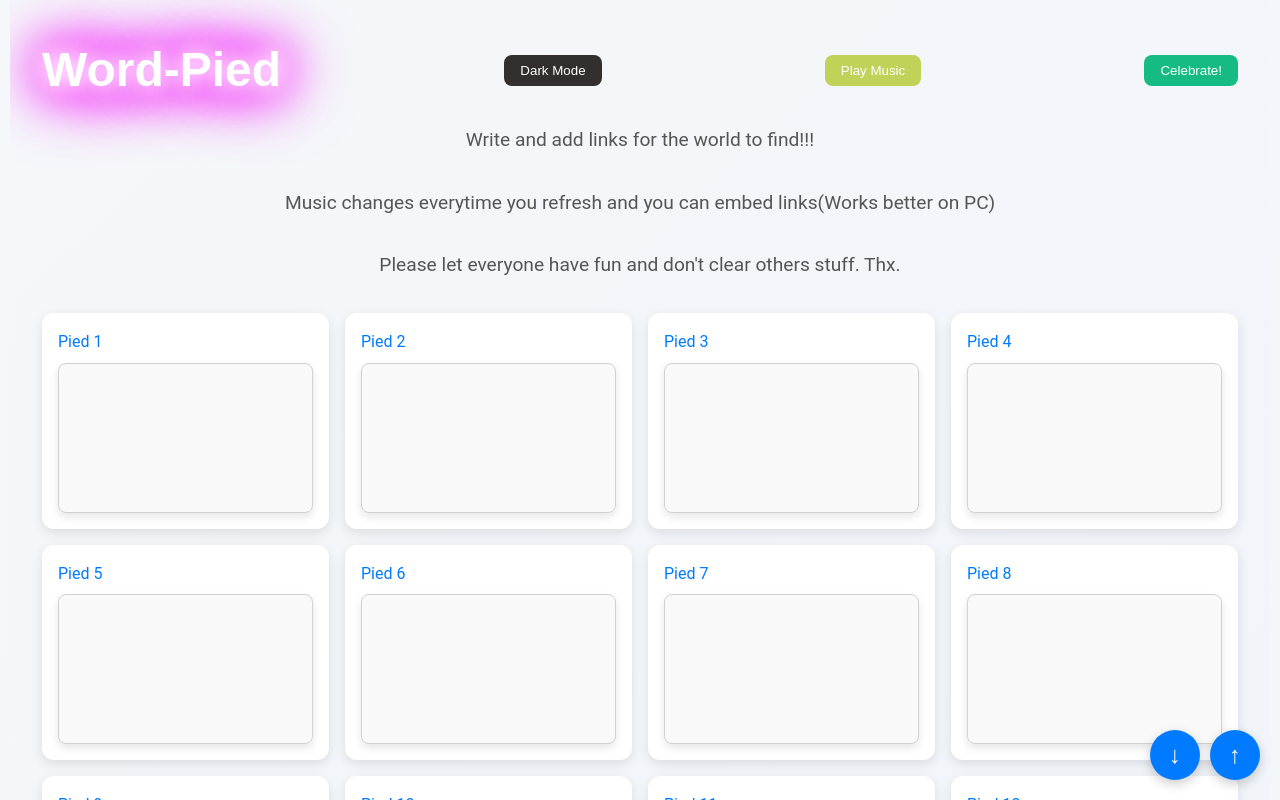
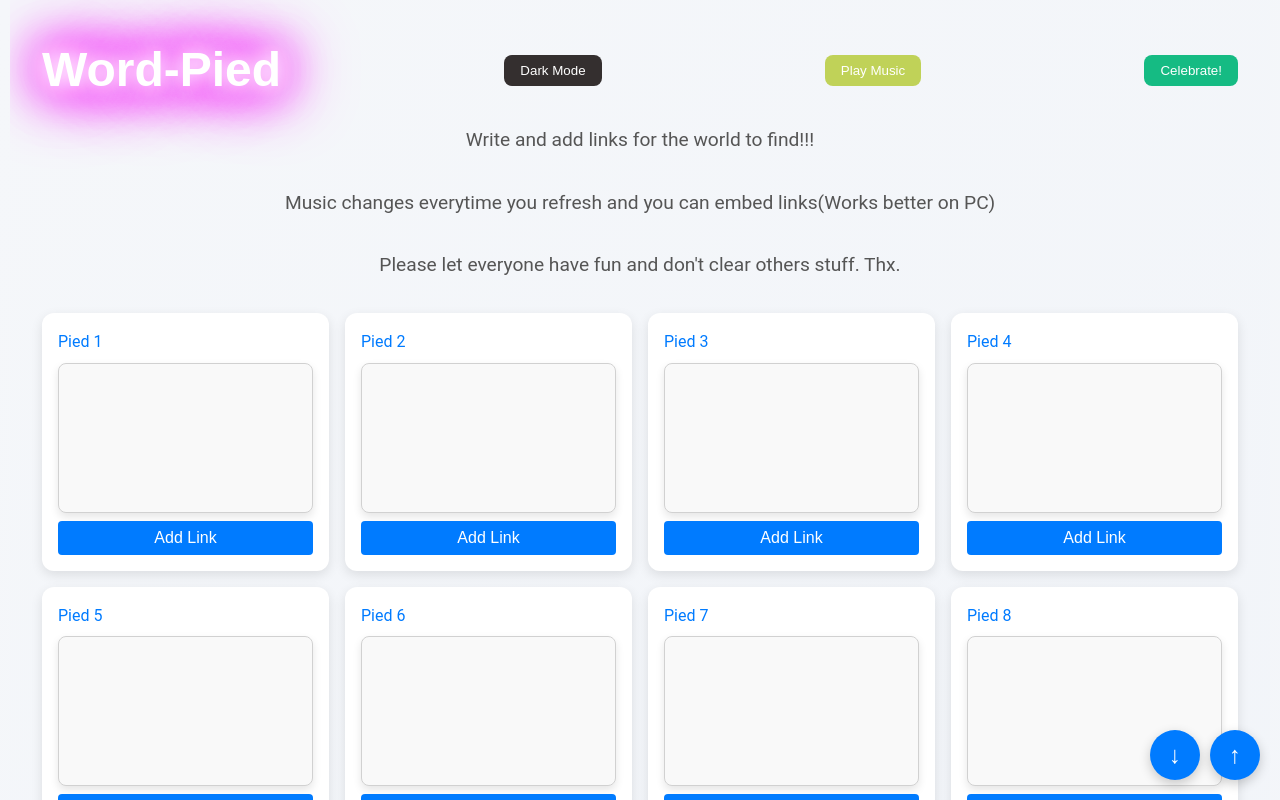
Before and after one commit to imshrishk/Word-Pied, a Next.js app: page / in a window 1280 px wide. Shown: the top 800 px of the page. Built offline with nearby package versions, Linux system fonts and the light colour scheme; no server answers; the database is empty.

Commit message:
Add link button

```diff
--- a/package.json
+++ b/package.json
@@ -1,6 +1,7 @@
 {
   "dependencies": {
     "@hookform/resolvers": "^3.9.0",
+    "@vercel/postgres": "^0.9.0",
     "axios": "^1.7.4",
     "firebase": "^10.13.0",
     "gsap": "^3.12.5",
--- a/src/components/WritingBox.js
+++ b/src/components/WritingBox.js
@@ -28,27 +28,6 @@ const WritingBox = ({ boxNumber }) => {
     }
 
     const boxUnsubscribe = onValue(boxRef, updateText);
-
-    // Disable right-click and key combinations to open dev tools
-    const disableRightClick = (e) => e.preventDefault();
-    const disableDevTools = (e) => {
-      if (
-        e.keyCode === 123 || // F12
-        (e.ctrlKey && e.shiftKey && e.keyCode === 73) || // Ctrl+Shift+I
-        (e.ctrlKey && e.keyCode === 85) // Ctrl+U
-      ) {
-        e.preventDefault();
-      }
-    };
-
-    document.addEventListener('contextmenu', disableRightClick);
-    document.addEventListener('keydown', disableDevTools);
-
-    return () => {
-      boxUnsubscribe();
-      document.removeEventListener('contextmenu', disableRightClick);
-      document.removeEventListener('keydown', disableDevTools);
-    };
   }, [boxNumber]);
 
   const handleBlur = () => {
@@ -60,7 +39,7 @@ const WritingBox = ({ boxNumber }) => {
     localStorage.setItem(`boxText_${boxNumber}`, encodedContent);
   };
 
-  const handleMouseUp = () => {
+  const addLink = () => {
     const selection = window.getSelection();
     if (selection.toString().length > 0) {
       const url = prompt('Enter the URL for the link:');
@@ -86,20 +65,26 @@ const WritingBox = ({ boxNumber }) => {
         localStorage.setItem(`boxText_${boxNumber}`, safeEncodeContent(newContent));
         selection.removeAllRanges();
       }
+    } else {
+      alert('Please select text to add a link.');
     }
   };
 
   return (
+    <div className={styles.writingBoxWrapper}>
       <div
         className={`${styles.writingBox} ${dynamicClass}`}
         contentEditable
         ref={textboxRef}
         onBlur={handleBlur}
-      onMouseUp={handleMouseUp}
         placeholder={`Box ${boxNumber} - Start writing...`}
         data-box-number={boxNumber}
         dangerouslySetInnerHTML={{ __html: htmlContent }}
       />
+      <button className={styles.addLinkButton} onClick={addLink}>
+        Add Link
+      </button>
+    </div>
   );
 };
 
--- a/src/components/WritingBox.module.css
+++ b/src/components/WritingBox.module.css
@@ -30,17 +30,24 @@
     text-decoration: underline;
   }
 
-  .linkButton {
-    margin-top: 10px;
-    padding: 5px 10px;
+  .writingBoxWrapper {
+    position: relative;
+    display: flex;
+    flex-direction: column;
+  }
+
+  .addLinkButton {
+    margin-top: 8px;
+    padding: 8px;
     background-color: #007bff;
     color: white;
     border: none;
     border-radius: 4px;
     cursor: pointer;
-    transition: background-color 0.3s;
+    font-size: 16px;
+    text-align: center;
   }
 
-  .linkButton:hover {
+  .addLinkButton:hover {
     background-color: #0056b3;
   }
```
Also changed, not shown: 1 other file (tests, documents, lock files or other folders). Lines whose indentation alone changed are shown as unchanged.
